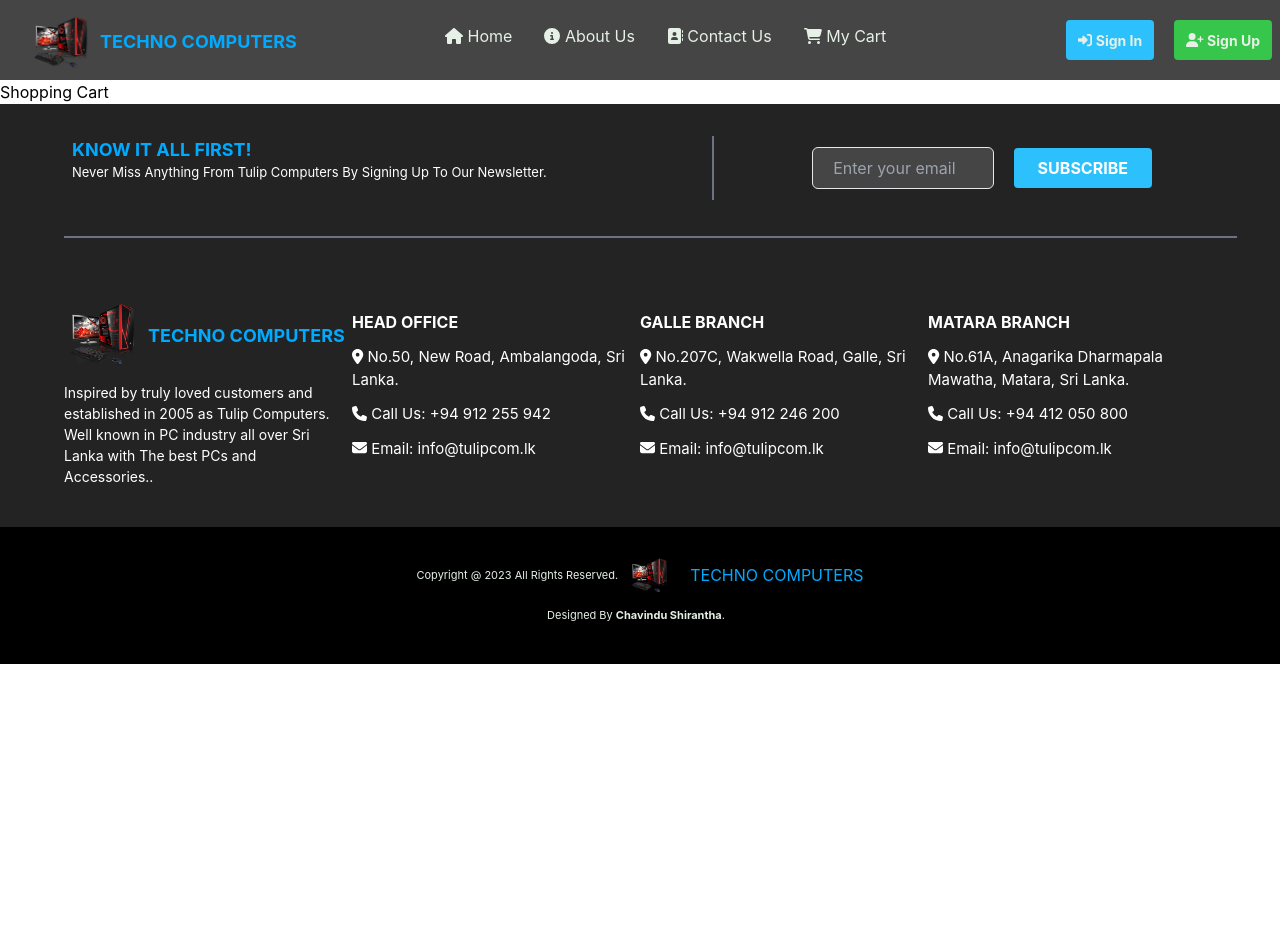
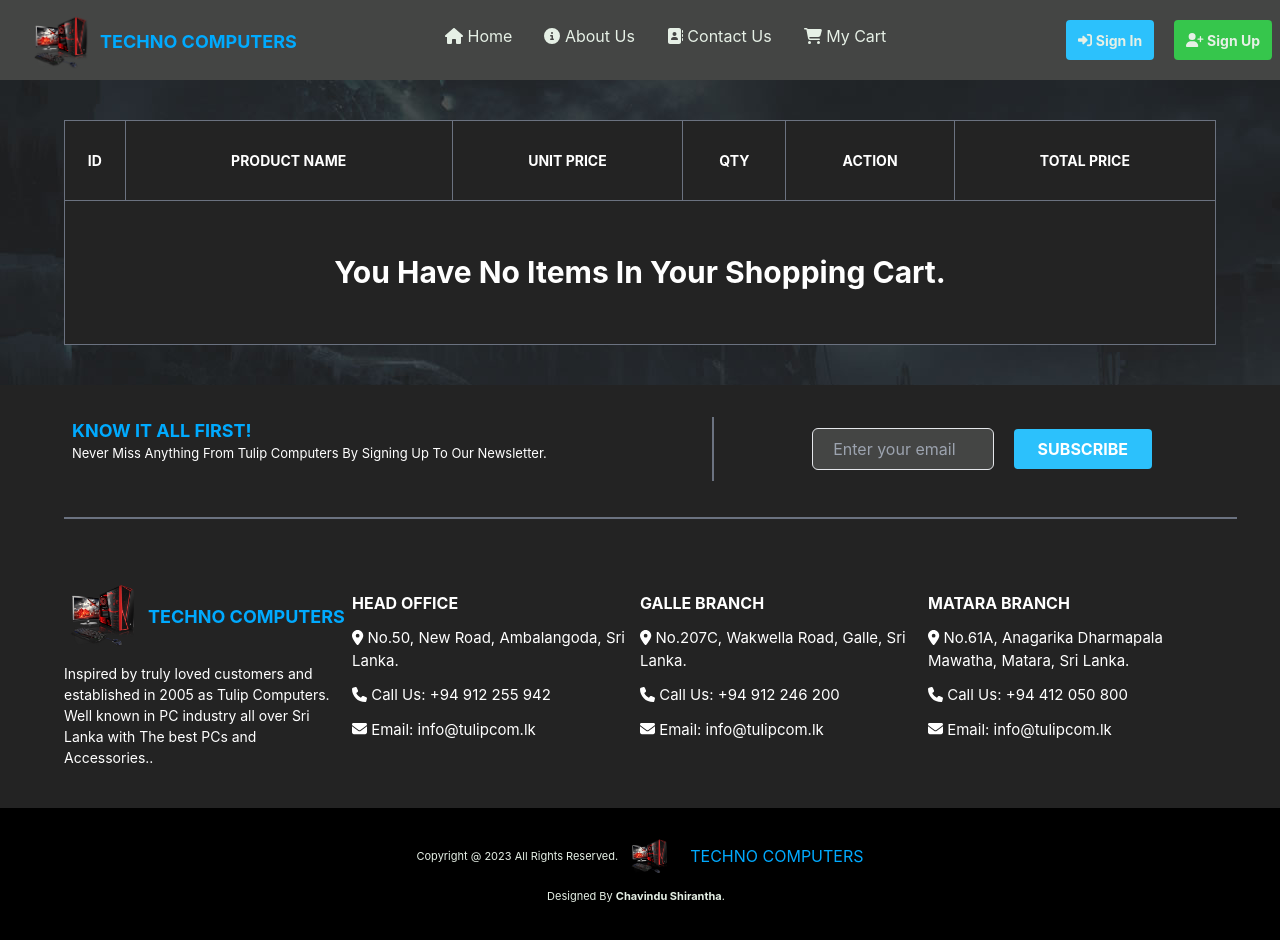
Before and after one commit to ChavinduShirantha/RAD-Course-Work, a React (Create React App) app in the folder client/: page /shoppingCart in a window 1280 px wide. Shown: the top 940 px of the page. Before the commit the page ends 800 px from the top, so only its background shows below. Built offline with nearby package versions, Linux system fonts and the light colour scheme.

Commit message:
Updated ShoppingCart.tsx & MainContext.tsx

```diff
--- a/client/src/view/common/MainContent/MainContent.tsx
+++ b/client/src/view/common/MainContent/MainContent.tsx
@@ -4,6 +4,8 @@ import {Contact} from "../../pages/Contact/Contact";
 import {Home} from "../../pages/Home/Home";
 import {Route, Routes} from "react-router-dom";
 import {ShoppingCart} from "../../pages/ShoppingCart/ShoppingCart";
+import {ModifyCart} from "../ModifyCart/ModifyCart";
+
 export class MainContent extends Component {
     render() {
         return (
@@ -12,7 +14,7 @@ export class MainContent extends Component {
                     <Route path="/" Component={Home}></Route>
                     <Route path="/about" Component={About}></Route>
                     <Route path="/contact" Component={Contact}></Route>
-                    <Route path="/shoppingCart" Component={ShoppingCart}></Route>
+                    <Route path="/shoppingCart" element={<ShoppingCart itemList={ModifyCart.itemsList} />}></Route>
                 </Routes>
             </div>
         );
--- a/client/src/view/pages/ShoppingCart/ShoppingCart.tsx
+++ b/client/src/view/pages/ShoppingCart/ShoppingCart.tsx
@@ -1,9 +1,56 @@
 import {Component} from "react";
+import {CartItem} from "../../../model/CartItem";
+import {FontAwesomeIcon} from '@fortawesome/react-fontawesome'
+import {faX} from '@fortawesome/free-solid-svg-icons'
 
-export class ShoppingCart extends Component {
+interface ShoppingCartProps {
+    itemList: CartItem[];
+}
+
+export class ShoppingCart extends Component<ShoppingCartProps> {
     render() {
         return (
-            <h1>Shopping Cart</h1>
+            <div className="flex justify-center items-start pt-10 pb-10 bg-[url(images/main_bg.jpg)] h-auto">
+                <div className="bg-[#232323] w-full mx-16 justify-center">
+                    <table className="w-full border border-gray-500">
+                        <thead className="h-20 border border-gray-500">
+                        <tr className="text-white text-center">
+                            <th className="text-[14px] font-bold px-1 uppercase border border-gray-500">Id</th>
+                            <th className="text-[14px] font-bold px-1 uppercase border border-gray-500">Product Name
+                            </th>
+                            <th className="text-[14px] font-bold px-1 uppercase border border-gray-500">Unit Price</th>
+                            <th className="text-[14px] font-bold px-1 uppercase border border-gray-500">Qty</th>
+                            <th className="text-[14px] font-bold px-1 uppercase border border-gray-500">Action</th>
+                            <th className="text-[14px] font-bold px-1 uppercase border border-gray-500">Total Price</th>
+                        </tr>
+                        </thead>
+                        <tbody>
+                        {
+                            this.props.itemList.length === 0 ?
+                                <tr>
+                                    <td colSpan={6} className="h-36 px-1">
+                                        <p className="text-center text-[30px] text-white font-bold">You Have No Items In
+                                            Your Shopping
+                                            Cart.</p>
+                                    </td>
+                                </tr>
+                                : this.props.itemList.map((item) =>
+                                    <tr className="text-white text-center px-1 h-20 border border-gray-500">
+                                        <td className="px-1 border border-gray-500">{item.product.id}</td>
+                                        <td className="px-1 border border-gray-500">{item.product.description}</td>
+                                        <td className="px-1 border border-gray-500">{item.product.price + ' ' + item.product.currency}</td>
+                                        <td className="px-1 border border-gray-500">{item.itemCount}</td>
+                                        <td className="px-1 hover:cursor-pointer hover:text-red-600 border border-gray-500">
+                                            <FontAwesomeIcon
+                                                icon={faX}/></td>
+                                        <td className="px-1 border border-gray-500">{(item.product.price * item.itemCount) + ' ' + item.product.currency}</td>
+                                    </tr>
+                                )
+                        }
+                        </tbody>
+                    </table>
+                </div>
+            </div>
         );
     }
 }
```
